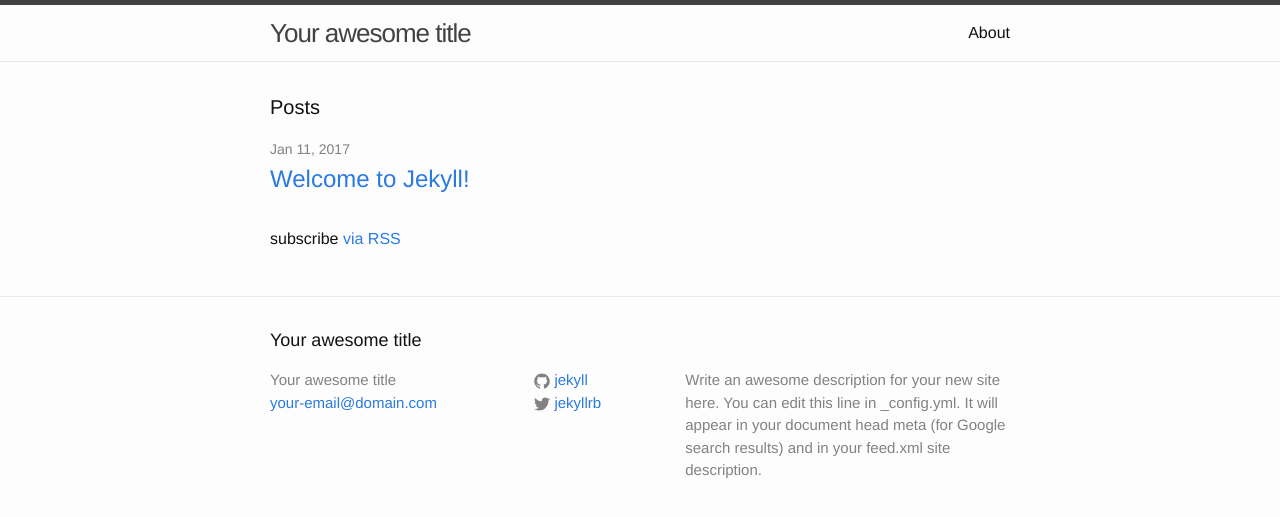
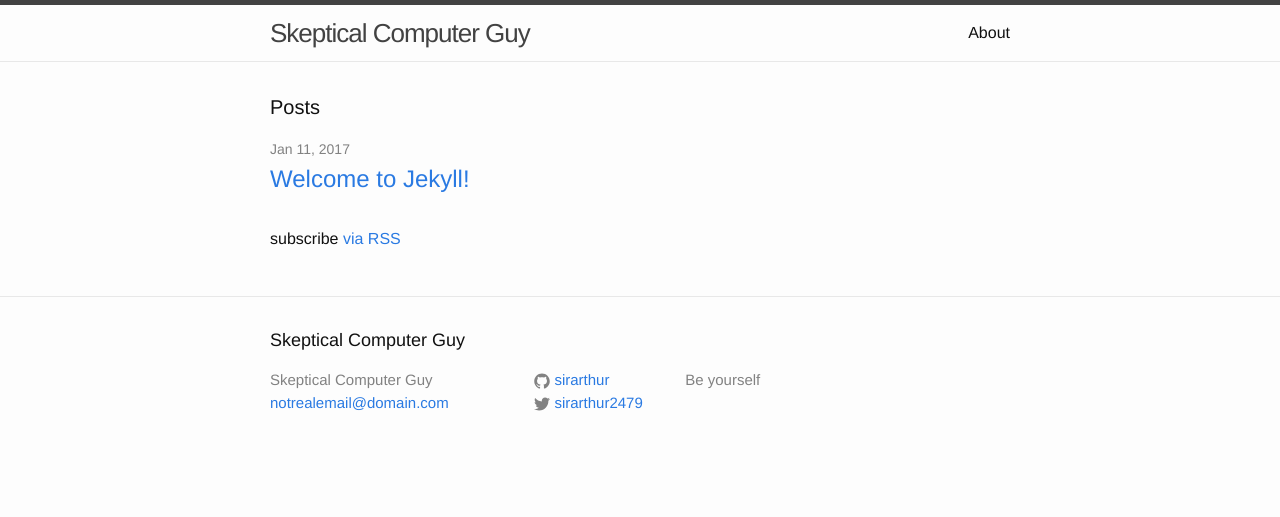
Before and after one commit to sirarthur2479/sirarthur2479.github.io, a Jekyll site: the page built from index.html, in a window 1280 px wide. Shown: the top 517 px of the page. Built offline with Jekyll 4.4.1, drawn with Linux system fonts in a browser that asks for light colours.

Commit message:
Update _config.yml

```diff
--- a/_config.yml
+++ b/_config.yml
@@ -6,16 +6,14 @@
 # 'jekyll serve'. If you change this file, please restart the server process.
 
 # Site settings
-title: Your awesome title
-email: your-email@domain.com
+title: Skeptical Computer Guy
+email: notrealemail@domain.com
 description: > # this means to ignore newlines until "baseurl:"
-  Write an awesome description for your new site here. You can edit this
-  line in _config.yml. It will appear in your document head meta (for
-  Google search results) and in your feed.xml site description.
+  Be yourself
 baseurl: "" # the subpath of your site, e.g. /blog
 url: "http://yourdomain.com" # the base hostname & protocol for your site
-twitter_username: jekyllrb
-github_username:  jekyll
+twitter_username: sirarthur2479
+github_username:  sirarthur
 
 # Build settings
 markdown: kramdown
```
